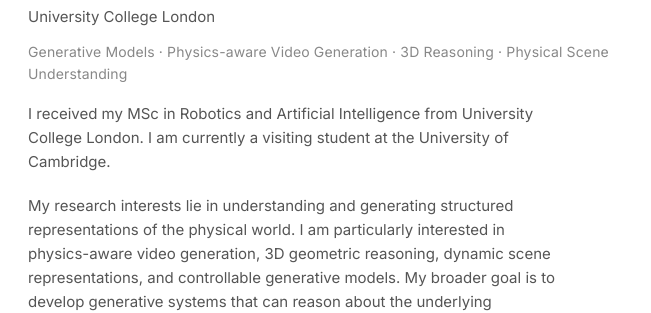
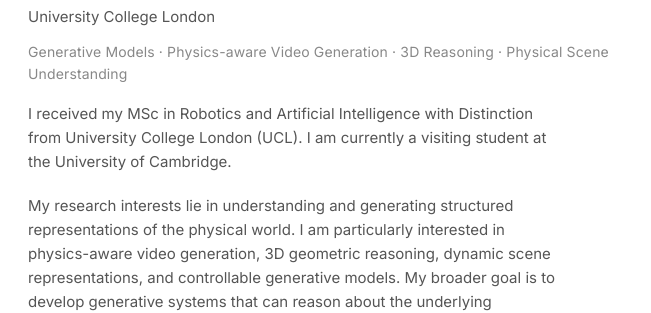
Before and after one commit to TheCutiest/xinyanguan.github.io, a plain HTML site: page index.html in a window 1280 px wide. Shown: the part 115-428 px from the top of the page, 396-1047 px from the left. Drawn offline with Linux system fonts and the light colour scheme.

Commit message:
Update academic homepage bio

```diff
--- a/index.html
+++ b/index.html
@@ -32,8 +32,8 @@
       </p>
 
       <p class="bio">
-        I received my MSc in Robotics and Artificial Intelligence from
-        University College London. I am currently a visiting student at
+        I received my MSc in Robotics and Artificial Intelligence with Distinction
+        from University College London (UCL). I am currently a visiting student at
         the University of Cambridge.
       </p>
 
```
